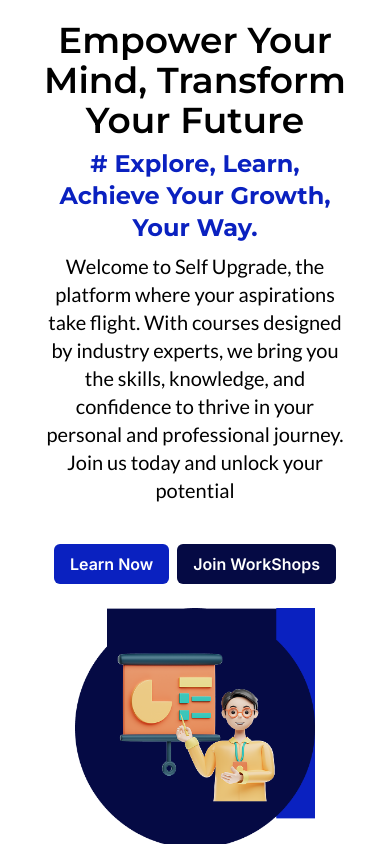
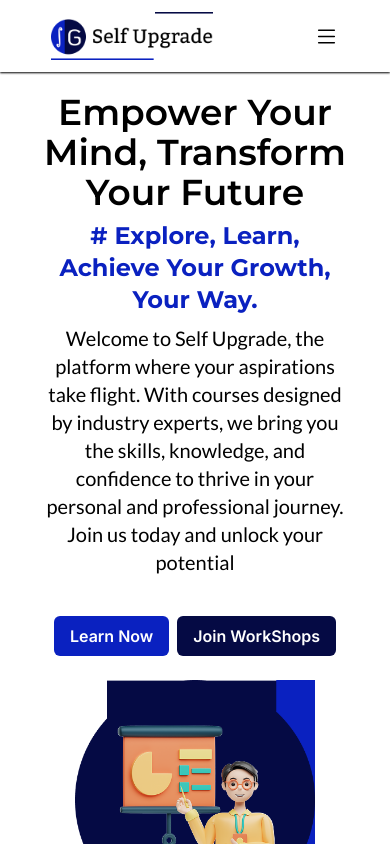
Before and after one commit to Manju1392k/Self-Upgrade, a React (Vite) app: page / in a window 390 px wide. Shown: the top 844 px of the page. Built offline with nearby package versions, Linux system fonts and the light colour scheme.

Commit message:
Menubar & Frontend  total completed

```diff
--- a/src/App.css
+++ b/src/App.css
@@ -54,3 +54,8 @@
   margin: 0;
   padding: 0;
 }
+
+/* Menubar opening css. */
+.OpenMenubar{
+  display: flex;
+}
--- a/src/components/Home.jsx
+++ b/src/components/Home.jsx
@@ -1,8 +1,20 @@
-import React from 'react'
-
+import React, { useState } from 'react'
 import '../App.css'
 
 export default function Home() {
+
+  const [Menubar, setMenubar] = useState(false)
+
+  // Function to open Menubar.
+  const OpenMenubar = () => {
+    setMenubar(!Menubar)
+  }
+
+  // Function to close Menubar.
+  const CloseMenubar = () => {
+    setMenubar(false)
+  }
+
   return (
     <>
       {/* Div for Navbar. */}
@@ -28,6 +40,50 @@
         </div>
 
       </div>
+
+      {/* Div for Navbar (Responsive design). */}
+      <div className="Navbar-Responsive-design hidden sm:flex lg:flex shadow-sm shadow-black w-full py-3 justify-around items-center">
+
+        {/* Div for logo. */}
+        <div className="logo">
+          <img className='h-[3rem]' src="/Photos/Logo.png" alt="" />
+        </div>
+
+        {/* Div for MenuIcon. */}
+        <div className="MenuIcon" onClick={OpenMenubar}>
+          <svg xmlns="http://www.w3.org/2000/svg" width="25" height="25" fill="currentColor" class="bi bi-list" viewBox="0 0 16 16">
+            <path fill-rule="evenodd" d="M2.5 12a.5.5 0 0 1 .5-.5h10a.5.5 0 0 1 0 1H3a.5.5 0 0 1-.5-.5m0-4a.5.5 0 0 1 .5-.5h10a.5.5 0 0 1 0 1H3a.5.5 0 0 1-.5-.5m0-4a.5.5 0 0 1 .5-.5h10a.5.5 0 0 1 0 1H3a.5.5 0 0 1-.5-.5" />
+          </svg>
+        </div>
+
+      </div>
+
+      {/* Div for Menubar. */}
+      <div className={`Menubar  ${Menubar ? 'OpenMenubar' : 'hidden'} w-full h-max bg-white flex-col fixed top-0`}>
+
+        {/* Div for closeicon. */}
+        <div className="Closeicon w-full flex justify-end" onClick={CloseMenubar}>
+          <svg xmlns="http://www.w3.org/2000/svg" width="24" height="24" fill="currentColor" class="bi bi-x-circle-fill mx-7 my-2" viewBox="0 0 16 16">
+            <path d="M16 8A8 8 0 1 1 0 8a8 8 0 0 1 16 0M5.354 4.646a.5.5 0 1 0-.708.708L7.293 8l-2.647 2.646a.5.5 0 0 0 .708.708L8 8.707l2.646 2.647a.5.5 0 0 0 .708-.708L8.707 8l2.647-2.646a.5.5 0 0 0-.708-.708L8 7.293z" />
+          </svg>
+        </div>
+
+        {/* Div for Links. */}
+        <div className="links flex flex-col items-center">
+          <a href='#' className='mt-2 text-sm'>Courses</a>
+          <a href='#' className='mt-2 text-sm'>Classes</a>
+          <a href='#' className='mt-2 text-sm'>For  Student</a>
+          <a href='#' className='mt-2 text-sm'>For  Educators</a>
+        </div>
+
+        {/* Div for Buttons. */}
+        <div className="buttons flex flex-col items-center">
+          <button className="democlass blacksecondbackgroundcolor py-2 px-4 rounded-md text-white font-semibold Inter mt-2">Demo Class</button>
+          <button className="SignUp mainbluebackgroundcolor py-2 px-4 rounded-md text-white font-semibold Inter my-2">Sign Up</button>
+        </div>
+
+      </div>
+
 
       {/* Div for Text & Image. */}
       <div className="textImage flex w-[90vw] h-max mx-auto items-center my-5 justify-between sm:flex-col lg:flex-col sm:items-center lg:items-center">
```
